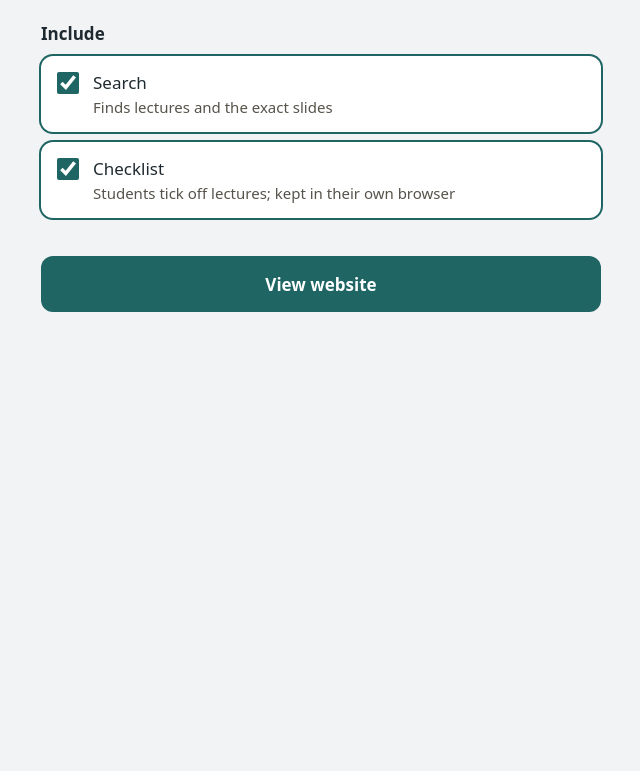
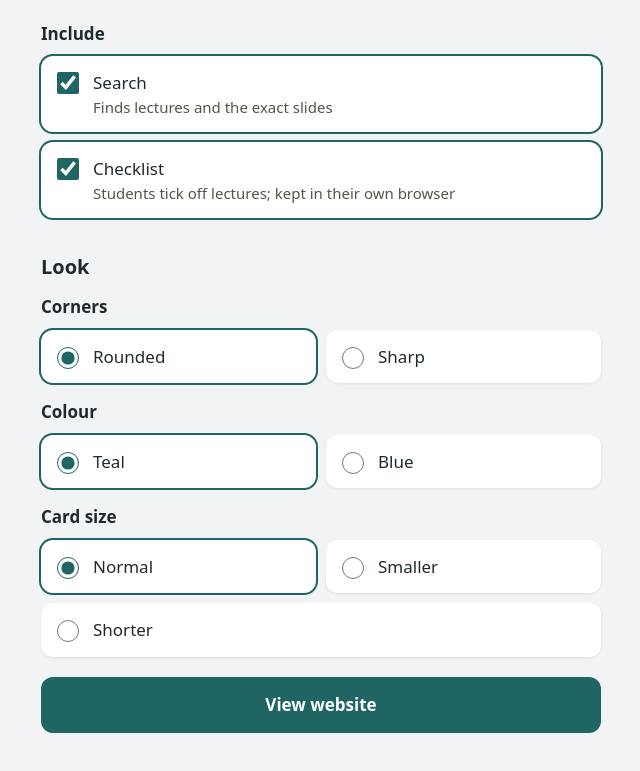
Before and after one commit to CoffeeMan1ac/csu34011-preview, a plain HTML site: page index.html in a window 1280 px wide. Shown: the part 419-1190 px from the top of the page, without its empty margins (319-959 px from the left). Before the commit the page ends 800 px from the top, so only its background shows below. Drawn offline with Linux system fonts and the light colour scheme.

Commit message:
Preview: look options

```diff
--- a/index.html
+++ b/index.html
@@ -16,6 +16,11 @@
   label:has(:checked) { box-shadow: 0 0 0 2px #1e6563; }
   input { width: 22px; height: 22px; margin: 2px 0 0; flex: none; accent-color: #1e6563; }
   small { display: block; color: #57534a; font-size: 15px; }
+  .row { display: flex; flex-wrap: wrap; gap: 10px; }
+  .row label { flex: 1 1 150px; align-items: center; margin-bottom: 0; }
+  .look fieldset { margin-bottom: 16px; }
+  .look legend { font-weight: 600; }
+  h2 { margin: 8px 0 12px; font-size: 20px; }
   button { width: 100%; min-height: 56px; margin-top: 4px; border: 0; border-radius: 12px; background: #1e6563; color: #fff;
            font: inherit; font-weight: 700; cursor: pointer; }
   button:hover { background: #185250; }
@@ -42,6 +47,31 @@
       <label><input type="checkbox" name="checklist" checked>
         <span>Checklist<small>Students tick off lectures; kept in their own browser</small></span></label>
     </fieldset>
+    <div class="look">
+      <h2>Look</h2>
+      <fieldset>
+        <legend>Corners</legend>
+        <div class="row">
+          <label><input type="radio" name="corners" value="rounded" checked><span>Rounded</span></label>
+          <label><input type="radio" name="corners" value="sharp"><span>Sharp</span></label>
+        </div>
+      </fieldset>
+      <fieldset>
+        <legend>Colour</legend>
+        <div class="row">
+          <label><input type="radio" name="colour" value="teal" checked><span>Teal</span></label>
+          <label><input type="radio" name="colour" value="blue"><span>Blue</span></label>
+        </div>
+      </fieldset>
+      <fieldset>
+        <legend>Card size</legend>
+        <div class="row">
+          <label><input type="radio" name="cards" value="normal" checked><span>Normal</span></label>
+          <label><input type="radio" name="cards" value="smaller"><span>Smaller</span></label>
+          <label><input type="radio" name="cards" value="shorter"><span>Shorter</span></label>
+        </div>
+      </fieldset>
+    </div>
     <button type="submit">View website</button>
   </form>
 </main>
```
Also changed, not shown: prototypes/final/index.html (+15 -0 lines), prototypes/shared/options.css (added, +50 -0 lines).
